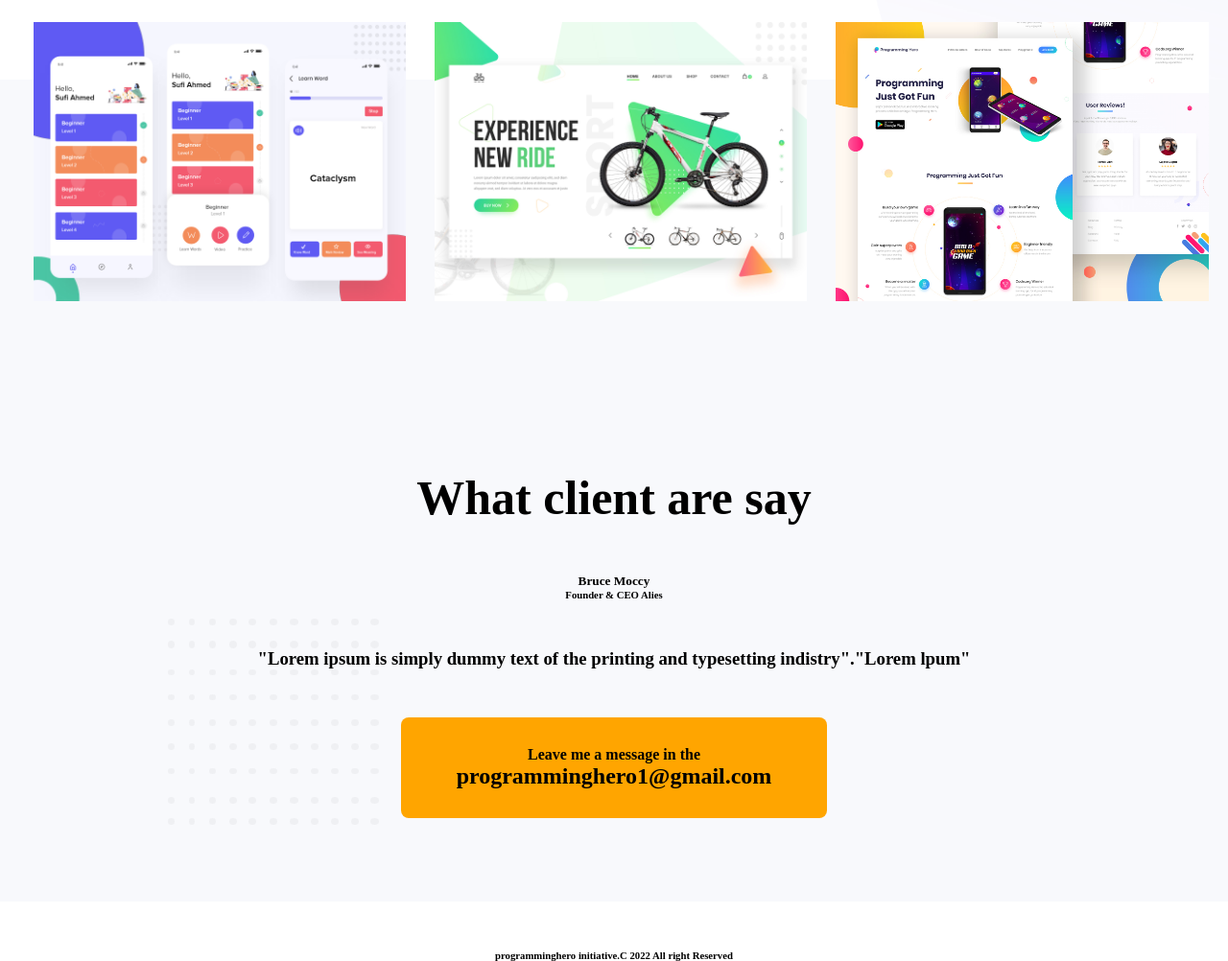
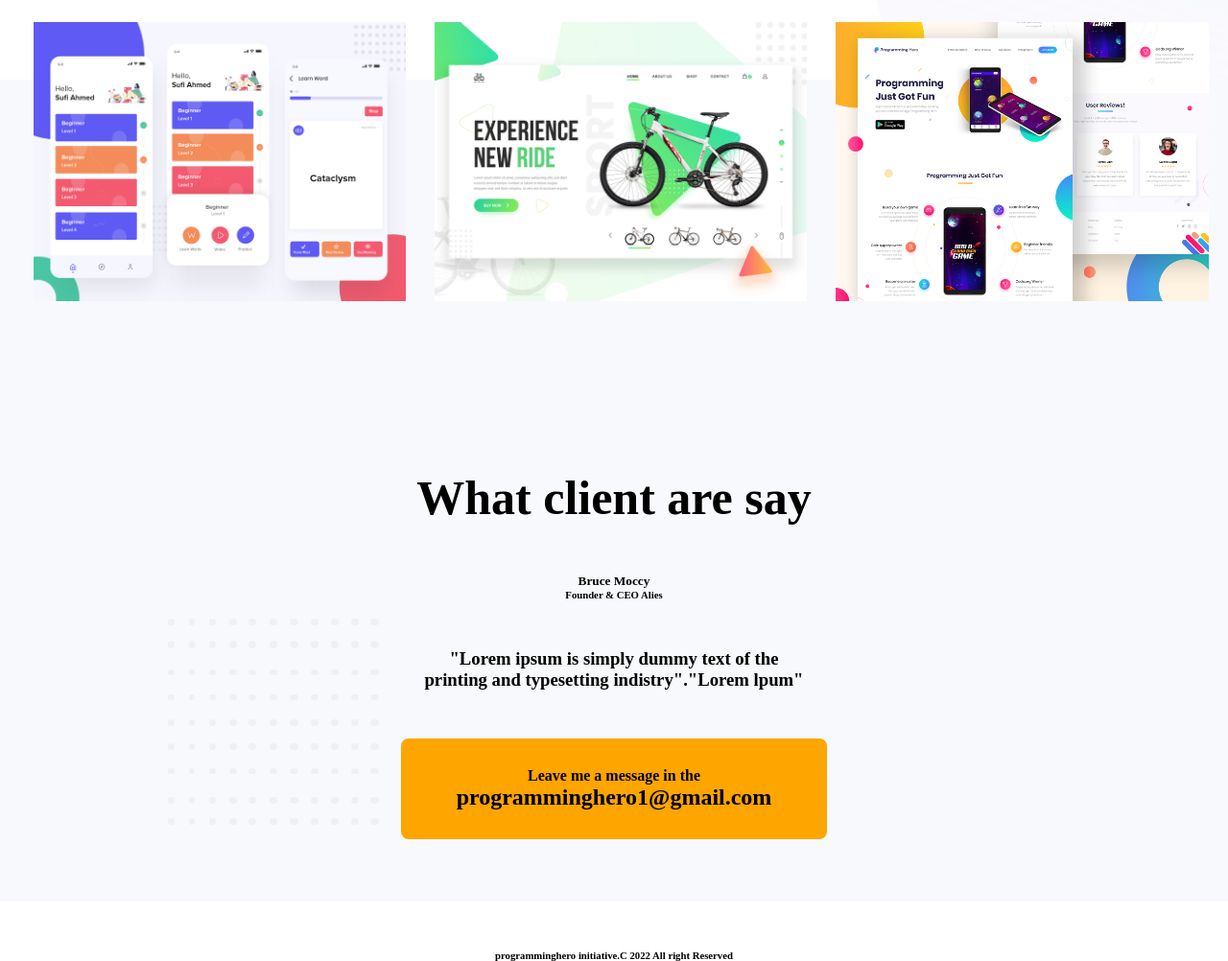
Before and after one commit to rohanbabuphero/personal-website, a plain HTML site: page index.html in a window 1280 px wide. Shown: the part 1181-2183 px from the top of the page at 96% size. Drawn offline with Linux system fonts and the light colour scheme; files whose address does not match are found by name.

Commit message:
last commit for this site

```diff
--- a/index.html
+++ b/index.html
@@ -65,7 +65,7 @@
                         <h6>Founder & CEO Alies</h6>
                     </div>
 
-                        <h3>"Lorem ipsum is simply dummy text of the printing and typesetting indistry"."Lorem lpum"</h3>
+                        <h3 class="width-min">"Lorem ipsum is simply dummy text of the printing and typesetting indistry"."Lorem lpum"</h3>
                   </div>
 
                   <div class="mail-demo">
--- a/style.css
+++ b/style.css
@@ -34,6 +34,10 @@ p{
     text-align: center;
     padding-left: 167px;
     margin-bottom: 20px;
+}
+h3.width-min {
+    width: 32%;
+    margin: 0 auto;
 }
 p.text {
     padding-left: 150px;
```
